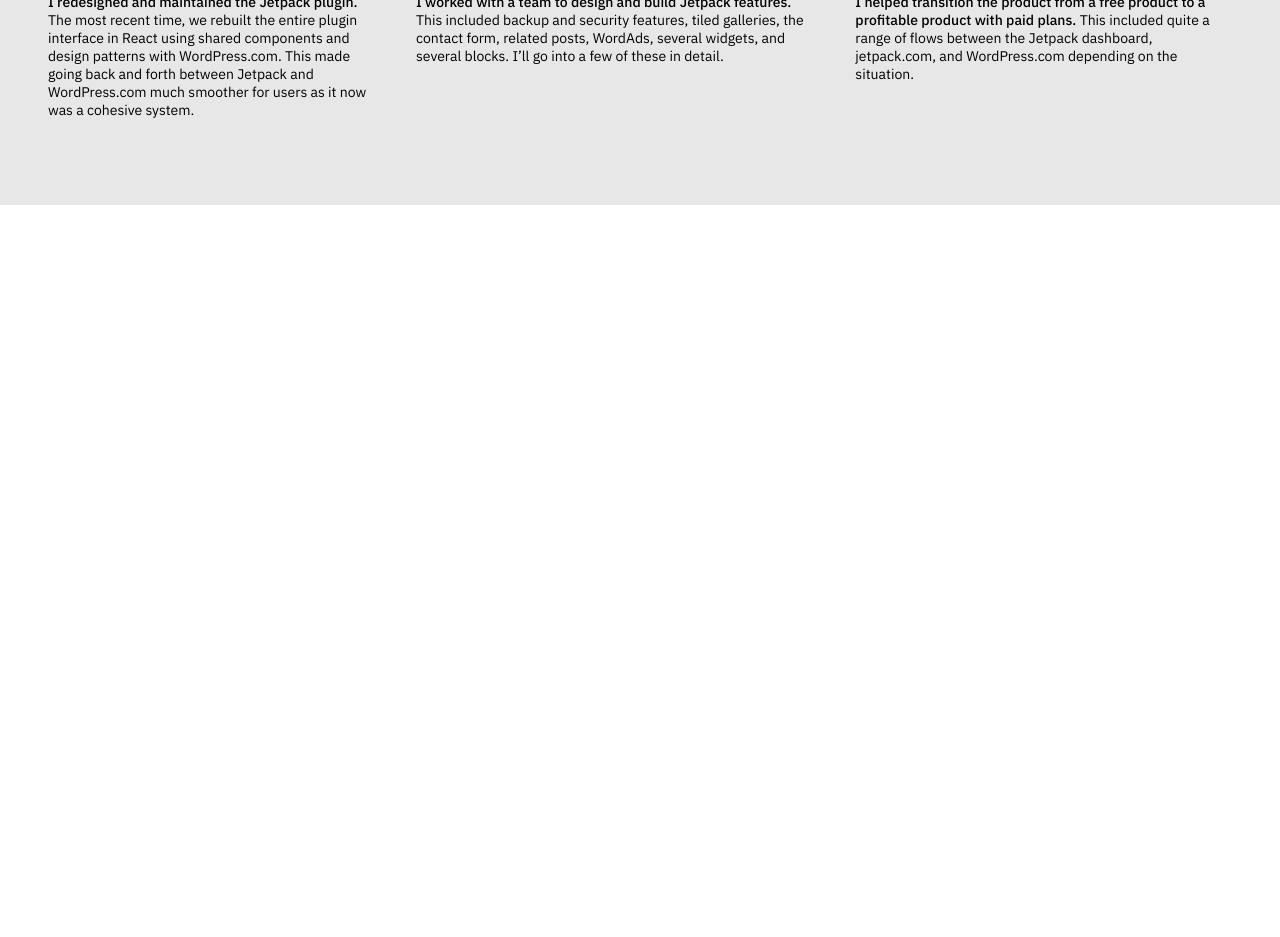
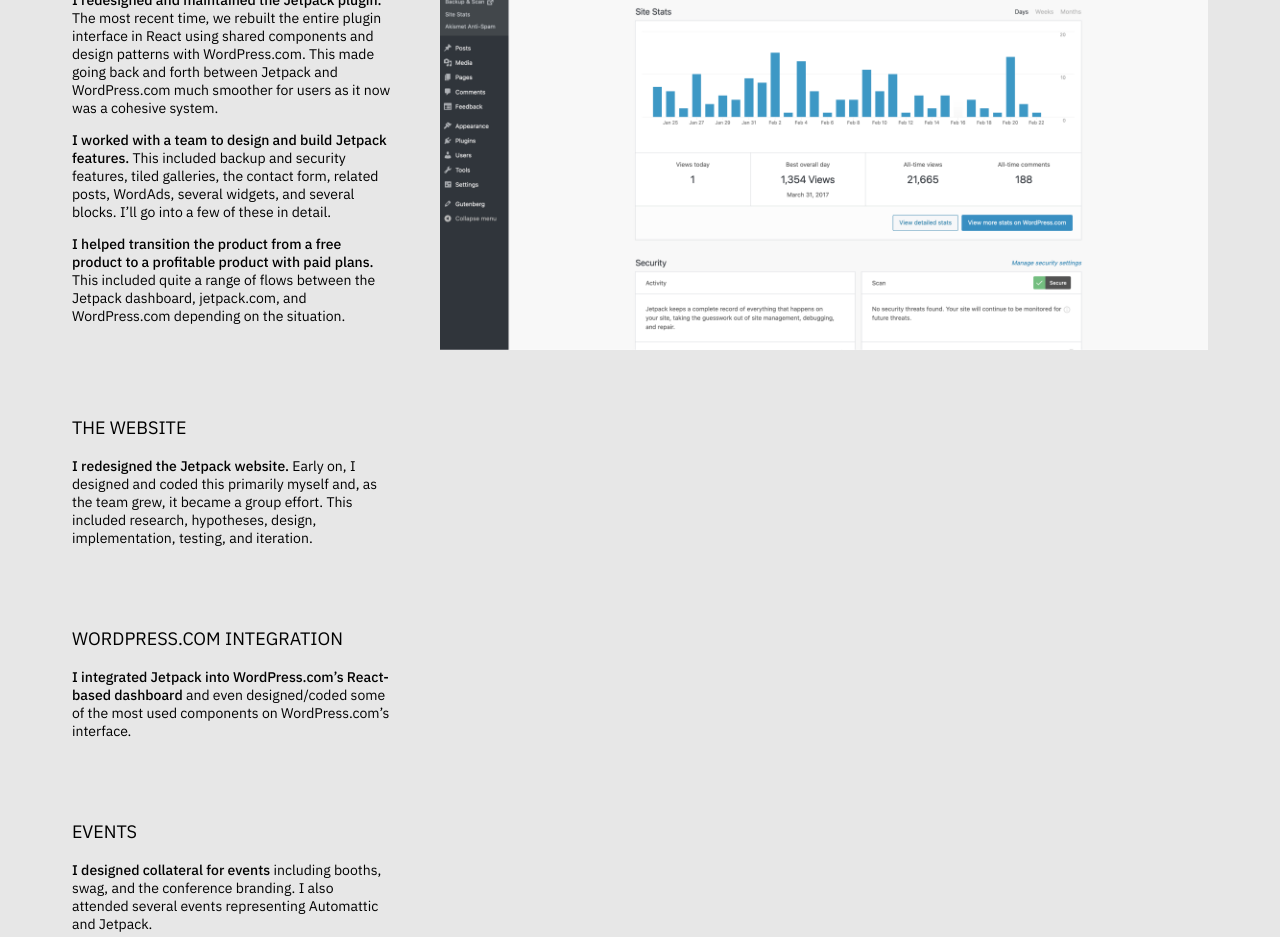
Before and after one commit to MichaelArestad/portfolio, a Next.js app: page /projects/jetpack in a window 1280 px wide. Shown: the part 1860-2797 px from the top of the page. Before the commit the page ends 2065 px from the top, so only its background shows below. Built offline with nearby package versions, Linux system fonts and the light colour scheme.

Commit message:
Updated flex and added more Jetpack content

```diff
--- a/components/flex/flex.js
+++ b/components/flex/flex.js
@@ -1,7 +1,17 @@
 import styles from "./flex.module.scss";
 
-export default function Flex({ children }) {
+export default function Flex({
+	alignItems,
+	justifyContent,
+	children })
+	{
+
+	const styling = {
+		alignItems: alignItems,
+		justifyContent: justifyContent
+	};
+
 	return (
-		<div className={ styles.flex }>{ children }</div>
+		<div className={ styles.flex } style={ styling }>{ children }</div>
 	);
 }
--- a/components/flex/flex.module.scss
+++ b/components/flex/flex.module.scss
@@ -1,8 +1,18 @@
 .flex {
-	display: flex;
 	margin: 0 -24px;
+	display: block;
+
+	@media ( min-width: 1200px ) {
+		display: flex;
+		max-width: 1440px;
+		margin: 0 auto;
+	}
 }
 
 .flexItem {
-	margin: 24px;
+	margin: 0 auto;
+
+	@media ( min-width: 1200px ) {
+		margin: 24px;
+	}
 }
--- a/pages/projects/jetpack.js
+++ b/pages/projects/jetpack.js
@@ -56,20 +56,39 @@
 						<Text>By the time I left Automattic in 2020, Jetpack was a profitable business. The plugin’s interface was entirely rebuilt using a design system shared with WordPress.com. It had a focused business model centered around backups and security. Jetpack’s website was redesigned into a sophisticated and flexible platform tying nicely into the plugin.</Text>
 					</Item>
 				</Card>
-				<Card>
-					<Heading>The plugin</Heading>
+					<Card>
+					<Flex alignItems="center" justifyContent="space-between">
+						<FlexItem width="small">
+							<Heading>The plugin</Heading>
+							<Text><strong>I redesigned and maintained the Jetpack plugin.</strong> The most recent time, we rebuilt the entire plugin interface in React using shared components and design patterns with WordPress.com. This made going back and forth between Jetpack and WordPress.com much smoother for users as it now was a cohesive system.</Text>
+
+							<Text><strong>I worked with a team to design and build Jetpack features.</strong> This included backup and security features, tiled galleries, the contact form, related posts, WordAds, several widgets, and several blocks. I’ll go into a few of these in detail.</Text>
+
+							<Text><strong>I helped transition the product from a free product to a profitable product with paid plans.</strong> This included quite a range of flows between the Jetpack dashboard, jetpack.com, and WordPress.com depending on the situation.</Text>
+						</FlexItem>
+						<FlexItem>
+							<img src="/images/jetpack/jetpack-dashboard@2x.jpg" width="800" height="448" />
+						</FlexItem>
+					</Flex>
 
 					<Flex>
 						<FlexItem width="small">
-							<Text><strong>I redesigned and maintained the Jetpack plugin.</strong> The most recent time, we rebuilt the entire plugin interface in React using shared components and design patterns with WordPress.com. This made going back and forth between Jetpack and WordPress.com much smoother for users as it now was a cohesive system.</Text>
+							<Heading>The website</Heading>
+							<Text><strong>I redesigned the Jetpack website.</strong> Early on, I designed and coded this primarily myself and, as the team grew, it became a group effort. This included research, hypotheses, design, implementation, testing, and iteration.</Text>
 						</FlexItem>
+					</Flex>
 
-						<FlexItem>
-							<Text><strong>I worked with a team to design and build Jetpack features.</strong> This included backup and security features, tiled galleries, the contact form, related posts, WordAds, several widgets, and several blocks. I’ll go into a few of these in detail.</Text>
+					<Flex>
+						<FlexItem width="small">
+							<Heading>WordPress.com integration</Heading>
+							<Text><strong>I integrated Jetpack into WordPress.com’s React-based dashboard</strong> and even designed/coded some of the most used components on WordPress.com’s interface.</Text>
 						</FlexItem>
+					</Flex>
 
-						<FlexItem>
-							<Text><strong>I helped transition the product from a free product to a profitable product with paid plans.</strong> This included quite a range of flows between the Jetpack dashboard, jetpack.com, and WordPress.com depending on the situation.</Text>
+					<Flex>
+						<FlexItem width="small">
+							<Heading>Events</Heading>
+							<Text><strong>I designed collateral for events</strong> including booths, swag, and the conference branding. I also attended several events representing Automattic and Jetpack.</Text>
 						</FlexItem>
 					</Flex>
 				</Card>
--- a/styles/globals.scss
+++ b/styles/globals.scss
@@ -46,4 +46,6 @@
 
 img {
 	display: block;
+	max-width: 100%;
+	height: auto;
 }
```
